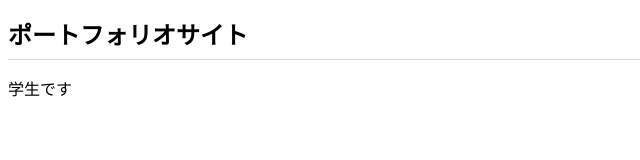
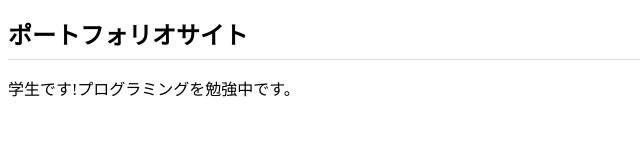
Before and after one commit to miyamiya38/miyamiya38.github.io, a plain HTML site: page index.html in a window 1280 px wide. Shown: the whole page, without its empty margins (0-640 px from the left). Drawn offline with Linux system fonts and the light colour scheme.

Commit message:
Add files via upload

```diff
--- a/index.html
+++ b/index.html
@@ -7,7 +7,7 @@
   </head>
   <body>
     <h1>ポートフォリオサイト</h1>
-    <p>学生です</p>
+    <p>学生です!プログラミングを勉強中です。</p>
   </body>
 
 </html>
```
